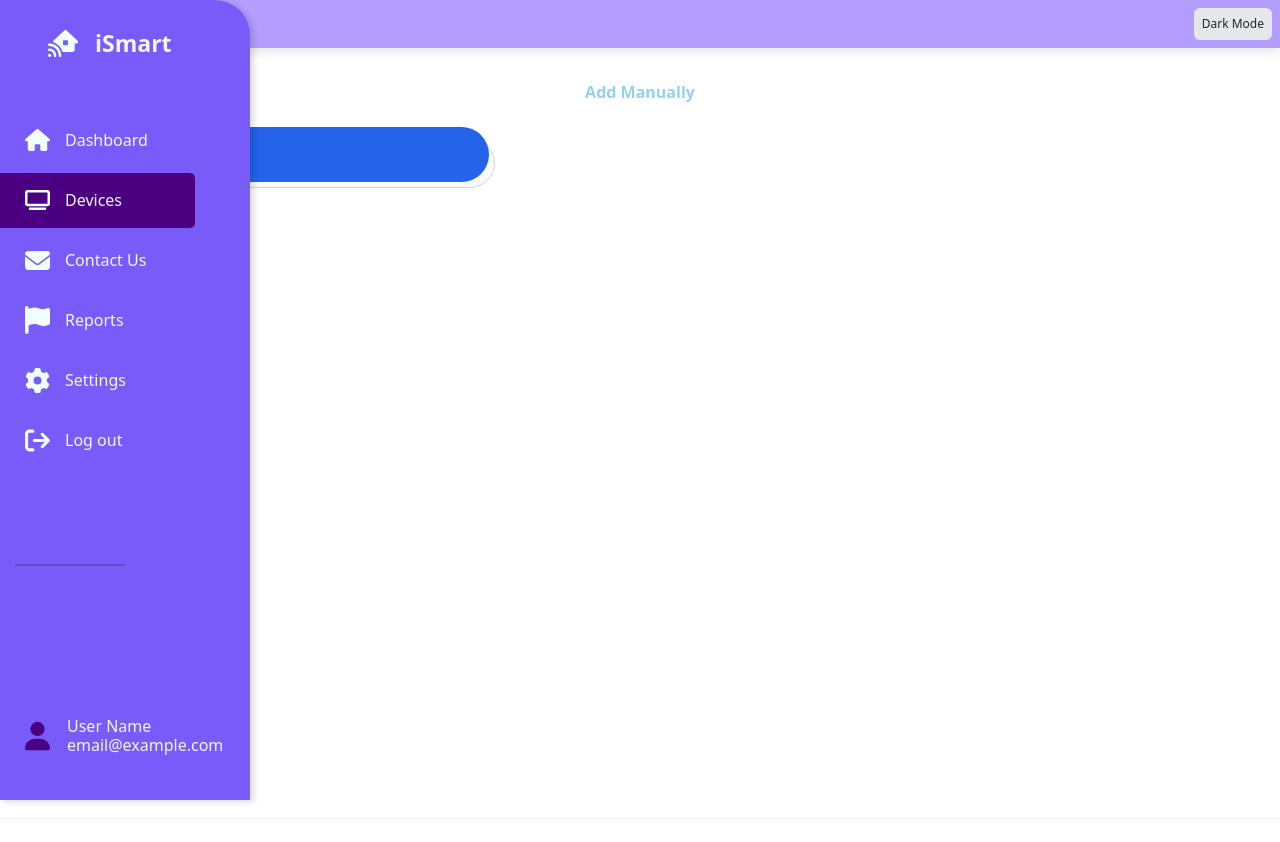
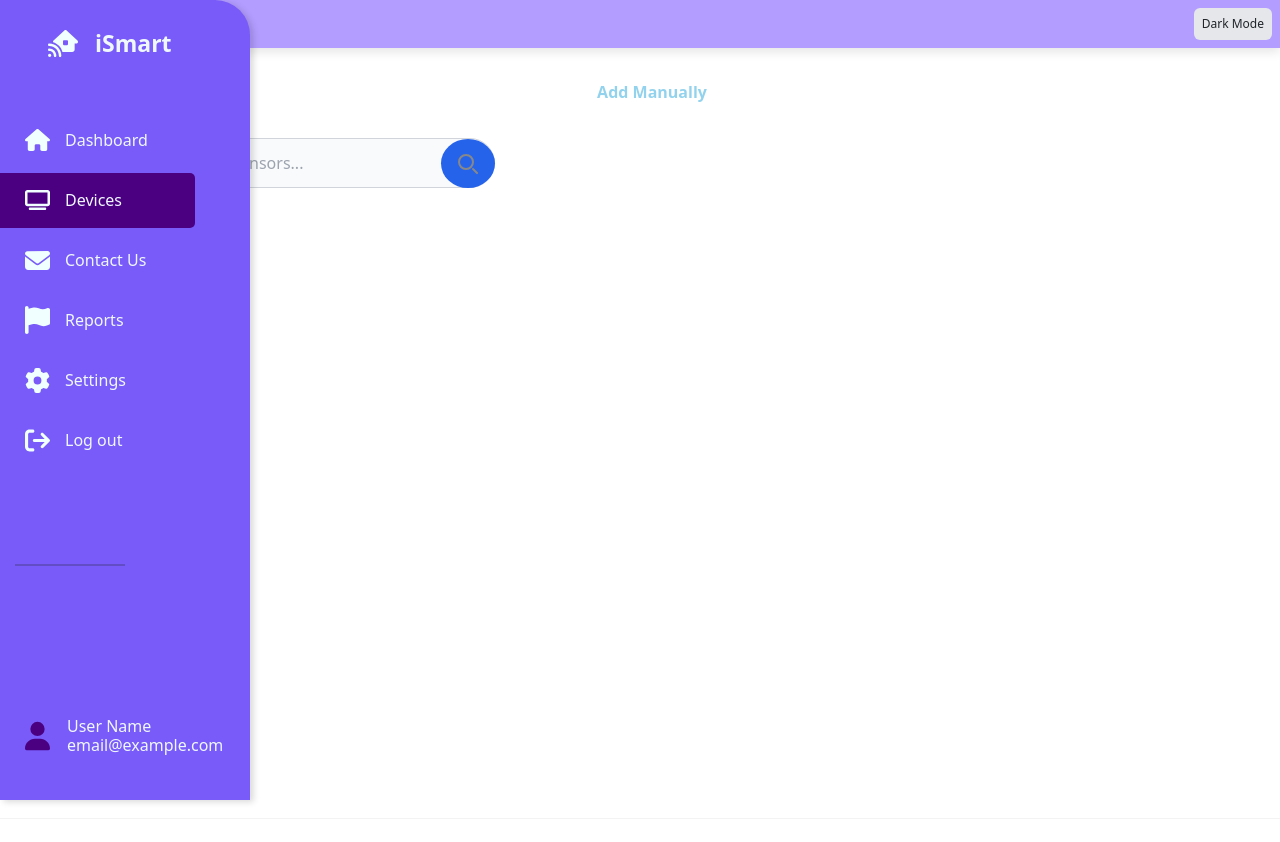
Before and after one commit to Muzakkir8/Gesture-Recognition-HA-KMIT, a React (Vite) app in the folder vite - Copy/frontend/: page /devices in a window 1280 px wide. Shown: the top 842 px of the page. Built offline with nearby package versions, Linux system fonts and the light colour scheme.

Commit message:
Update search.css

```diff
--- a/vite - Copy/frontend/src/Components/search.css
+++ b/vite - Copy/frontend/src/Components/search.css
@@ -1,8 +1,10 @@
+
 /* General Container */
 .search-container {
     font-weight: bold;
     opacity: 0.9;
     padding: 1rem;
+    padding-left: 40px;
     margin-top: 1rem;
     margin-bottom: -0.25rem;
     text-align: center;
@@ -18,6 +20,7 @@
     margin-right: 1.25rem;
     margin-top: 0.75rem;
     max-width: 500px;
+    padding-left: 50px;
 }
 
 .relative-container {
@@ -60,14 +63,19 @@
 
 /* Button Styling */
 .search-button {
+    display: flex;
+    justify-content: center;
+    align-items: center;
     position: absolute;
-    right: 0.375rem;
-    bottom: 0.375rem;
+    width: 54px;
+    height: 49px;
+    right: 0rem;
+    bottom: 0px;
     background-color: #2563eb;
     color: white;
     font-weight: 500;
-    border-radius: 9999px;
-    padding: 0.5rem 1.5rem;
+    border-radius: 50%;
+
     font-size: 0.875rem;
     cursor: pointer;
     border: none;
```
